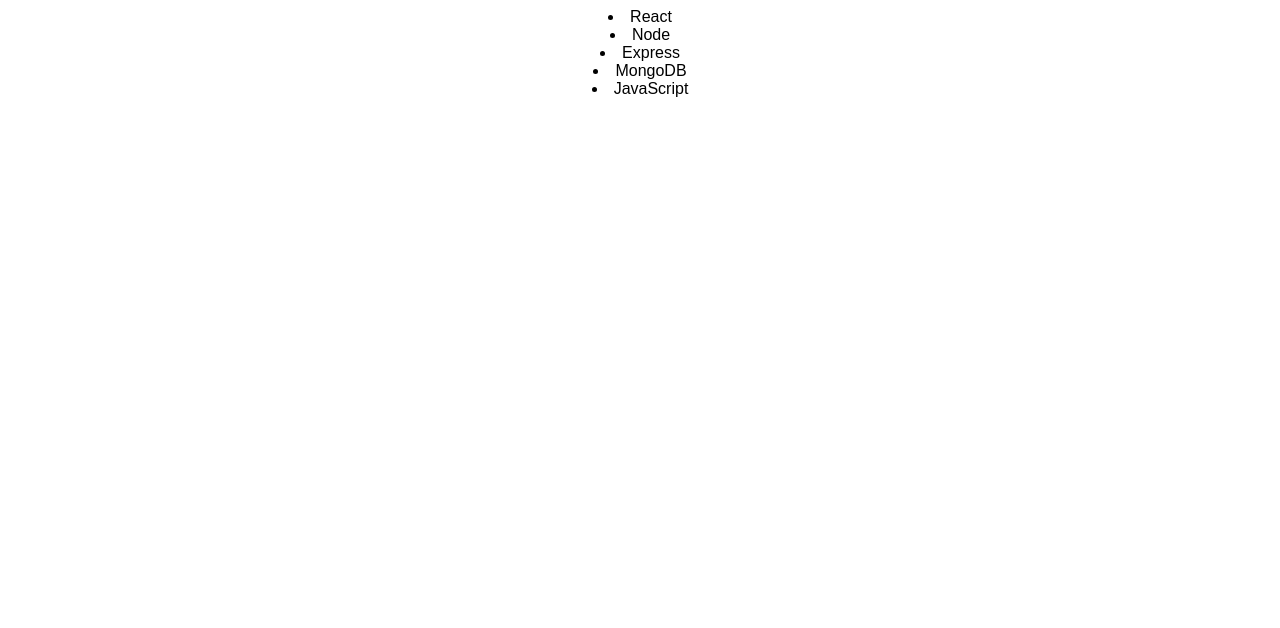
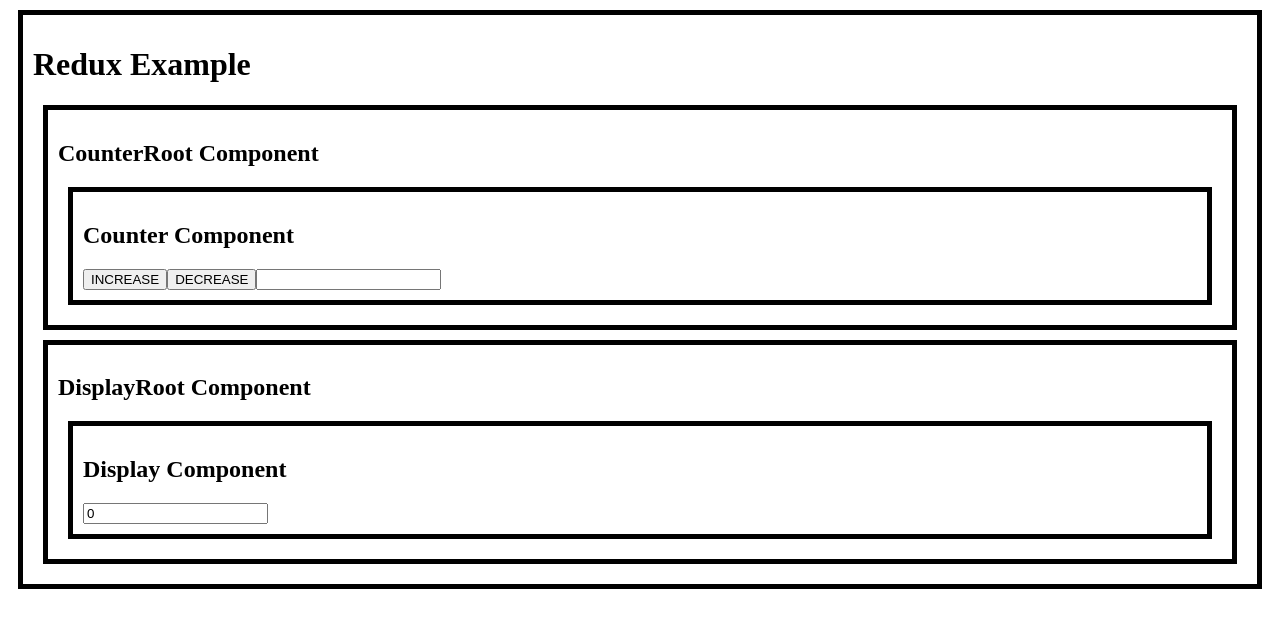
Before and after one commit to yourcarrot0214/LearningReactSkills, a React (Create React App) app: page / in a window 1280 px wide. Shown: the top 628 px of the page. Built offline with nearby package versions, Linux system fonts and the light colour scheme.

Commit message:
Redux Redux를 적용하여 props를 전달하지 않고 컴포넌트에서 값을 전달하고 가져오는 기능을 구현합니다.

```diff
--- a/package.json
+++ b/package.json
@@ -9,7 +9,8 @@
   "dependencies": {
     "react": "17.0.0",
     "react-dom": "17.0.0",
-    "react-scripts": "3.4.3"
+    "react-scripts": "3.4.3",
+    "redux": "4.0.5"
   },
   "devDependencies": {
     "typescript": "3.8.3"
--- /dev/null
+++ b/src/components/Counter.jsx
@@ -0,0 +1,29 @@
+import React, { useState } from "react";
+import store from "../setup/reduxStore";
+
+const Counter = () => {
+  const [Size, setSize] = useState(0);
+
+  const getSize = (event) => {
+    setSize(Number(event.currentTarget.value));
+  };
+
+  const increaseNumber = () => {
+    store.dispatch({ type: "INCREASE", number: Size });
+  };
+
+  const decreaseNumber = () => {
+    store.dispatch({ type: "DECREASE", number: Size });
+  };
+
+  return (
+    <div className="component">
+      <h2>Counter Component</h2>
+      <button onClick={increaseNumber}>INCREASE</button>
+      <button onClick={decreaseNumber}>DECREASE</button>
+      <input type="text" onChange={getSize} />
+    </div>
+  );
+};
+
+export default Counter;
--- /dev/null
+++ b/src/components/CounterRoot.jsx
@@ -0,0 +1,13 @@
+import React from "react";
+import Counter from "./Counter";
+
+const CounterRoot = () => {
+  return (
+    <div className="component">
+      <h2>CounterRoot Component</h2>
+      <Counter />
+    </div>
+  );
+};
+
+export default CounterRoot;
--- /dev/null
+++ b/src/components/Display.jsx
@@ -0,0 +1,18 @@
+import React, { useState } from "react";
+import store from "../setup/reduxStore";
+
+const Display = () => {
+  const [Number, setNumber] = useState(store.getState().number);
+  store.subscribe(() => {
+    setNumber(store.getState().number);
+  });
+
+  return (
+    <div className="component">
+      <h2>Display Component</h2>
+      <input type="text" value={Number} readOnly />
+    </div>
+  );
+};
+
+export default Display;
--- /dev/null
+++ b/src/components/DisplayRoot.jsx
@@ -0,0 +1,13 @@
+import React from "react";
+import Display from "./Display";
+
+const DisplayRoot = () => {
+  return (
+    <div className="component">
+      <h2>DisplayRoot Component</h2>
+      <Display />
+    </div>
+  );
+};
+
+export default DisplayRoot;
--- /dev/null
+++ b/src/components/ReduxExample.jsx
@@ -0,0 +1,15 @@
+import React from "react";
+import CounterRoot from "./CounterRoot";
+import DisplayRoot from "./DisplayRoot";
+
+const ReduxExample = () => {
+  return (
+    <div className="component">
+      <h1>Redux Example</h1>
+      <CounterRoot />
+      <DisplayRoot />
+    </div>
+  );
+};
+
+export default ReduxExample;
--- a/src/index.js
+++ b/src/index.js
@@ -2,11 +2,13 @@
 import ReactDOM from "react-dom";
 
 import App from "./App";
+import ReduxExample from "./components/ReduxExample";
 
 const rootElement = document.getElementById("root");
 ReactDOM.render(
   <React.StrictMode>
-    <App />
+    {/* <App /> */}
+    <ReduxExample />
   </React.StrictMode>,
   rootElement
 );
--- /dev/null
+++ b/src/setup/reduxStore.js
@@ -0,0 +1,37 @@
+/*
+  Redux는 하나의 store를 가집니다.
+  이 store에 state값을 저장하고, 가져오고 하는 행위는 엄격히 통제됩니다.
+  store는 createStore로 생성되며 이때 파라미터로 reducer 함수를 필요로 합니다.
+  아래 createStore 함수에 있는 function(state, action)이 reducer 함수입니다.
+  reducer 함수는 state와 action 파라미터를 가집니다.
+  state는 store 내부에 저장될 값입니다.
+  action은 dispatch() method로 전달받게될 객체인데 type 값이 필수로 요구됩니다.
+  reducer 함수는 action.type값에 따라 다양한 역할을 수행하고 결과값으로 변경된 state값을 return 합니다.
+  store.subscribe() method를 통해 파라미터로 store의 state 변경여부를 해당 component에서
+  인지할 수 있으며 store.getState()를 통해 변경된 state값을 받을 수 있습니다.
+*/
+
+import { createStore } from "redux";
+
+export default createStore(function (state, action) {
+  // 최초 store 호출시 state 값을 설정
+  if (state === undefined) {
+    return { number: 0 };
+  }
+
+  // newState에는 dispatch로 전달받은 값을 저장하며 원본 state의 불변성을
+  // 유지하며 state값을 변경하는데 사용합니다.
+  let newState = 0;
+
+  // dispatch로 전달받은 action의 type에 따라 해당 작업을 수행 후 newState를 반환합니다.
+  if (action.type === "INCREASE") {
+    newState = { ...state, number: state.number + action.number };
+  } else if (action.type === "DECREASE") {
+    newState = { ...state, number: state.number - action.number };
+  }
+
+  // 변경 전 state값과 변경 후 state값을 비교합니다.
+  console.log("state : ", state, "newState : ", newState);
+  return newState;
+}, window.__REDUX_DEVTOOLS_EXTENSION__ &&
+  window.__REDUX_DEVTOOLS_EXTENSION__());
--- a/src/styles.css
+++ b/src/styles.css
@@ -2,3 +2,9 @@
   font-family: sans-serif;
   text-align: center;
 }
+
+.component {
+  border: 5px solid black;
+  margin: 10px;
+  padding: 10px;
+}
```
Also changed, not shown: .codesandbox/workspace.json.
